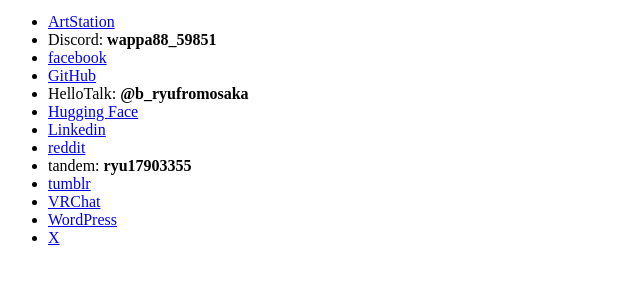
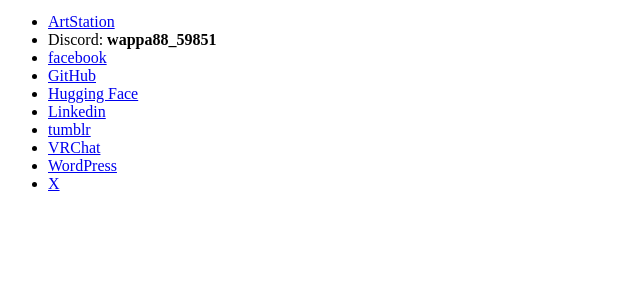
Before and after one commit to Wappa88/Wappa88.github.io, a plain HTML site: page index.html in a window 1280 px wide. Shown: the part 383-664 px from the top of the page, without its empty margins (0-640 px from the left). Drawn offline with Linux system fonts and the light colour scheme.

Commit message:
Removed hellotalk & tandem's ID

```diff
--- a/index.html
+++ b/index.html
@@ -16,11 +16,8 @@
             <li>Discord: <b>wappa88_59851</b></li>
             <li><a href="https://www.facebook.com/profile.php?id=61553910535740" target="_blank">facebook</a></li>
             <li><a href="https://github.com/Wappa88" target="_blank">GitHub</a></li>
-            <li>HelloTalk: <b>@b_ryufromosaka</b></li>
             <li><a href="https://huggingface.co/wappa88jp" target="_blank">Hugging Face</a></li>
             <li><a href="https://www.linkedin.com/in/ryutaro-yamazaki-9a73882a3/" target="_blank">Linkedin</a></li>
-            <li><a href="https://www.reddit.com/user/wappa88" target="_blank">reddit</a></li>
-            <li>tandem: <b>ryu17903355</b></li>
             <li><a href="https://wappa88.tumblr.com/" target="_blank">tumblr</a></li>
             <li><a href="https://www.vrchat.com/home/user/usr_5f6ad3b9-3f8d-4094-8b1c-94c5f55a6df6" target="_blank">VRChat</a></li>
             <li><a href="https://wappa88.wordpress.com/" target="_blank">WordPress</a></li>
```
